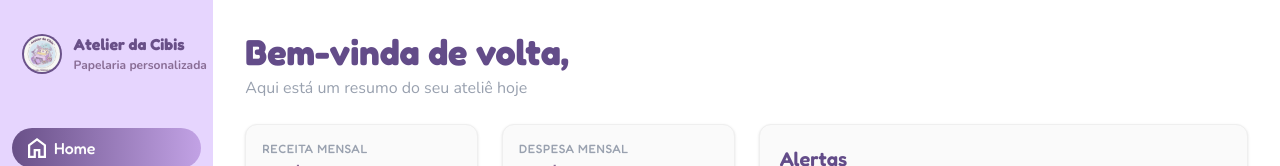
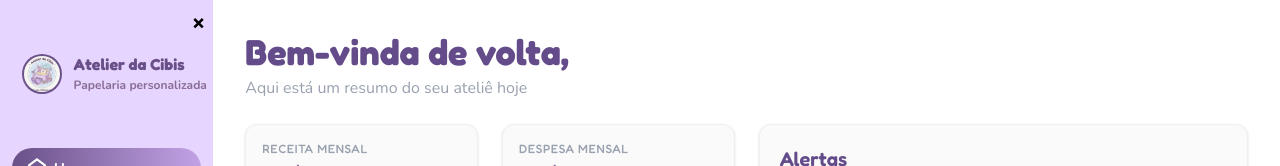
Before and after one commit to EselTech/react-vite-frontend, a React (Vite) app in the folder react-vite-frontend/: page /home in a window 1280 px wide. Shown: the top 166 px of the page. Built offline with nearby package versions, Linux system fonts and the light colour scheme; no server answers; sample sign-in values are in the browser's storage.

Commit message:
Iniciando layout da nav para o menu hamburguer

```diff
--- a/react-vite-frontend/src/components/Nav.jsx
+++ b/react-vite-frontend/src/components/Nav.jsx
@@ -32,7 +32,13 @@ export function Nav(props) {
                 position="top-center"
                 reverseOrder={false}
             />
-            <div className="hidden mt-8 w-full md:flex">
+            <div className="w-full pt-2 pr-2">
+                <p className="text-right font-bold text-xl cursor-pointer">
+                    ×
+                </p>
+            </div>
+            <div className="hidden -mt-4 w-full md:flex">
+
                 <img className="ml-[0.75vw]" src="logo.svg" alt="Logo Atelier da Cibis" />
                 <div className="flex flex-col">
                     <p className="font-bold text-[#695088] font-title">Atelier da Cibis</p>
```
